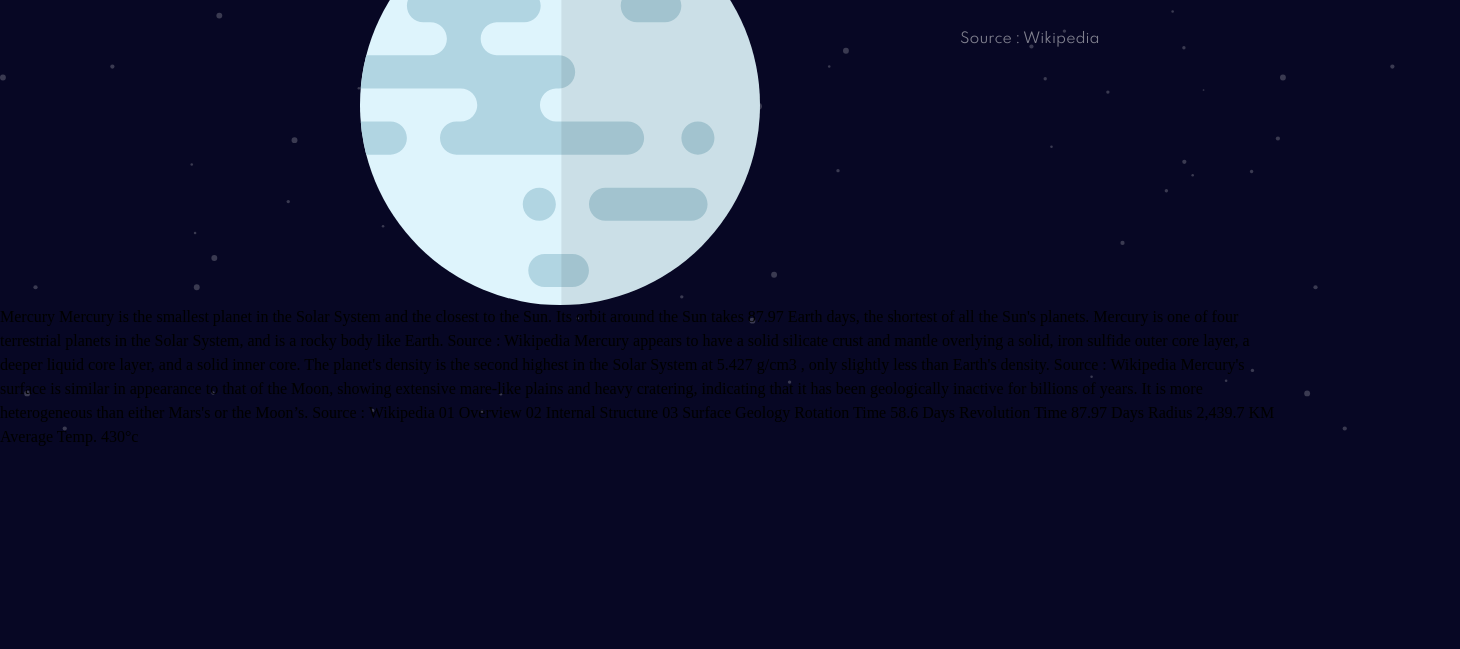
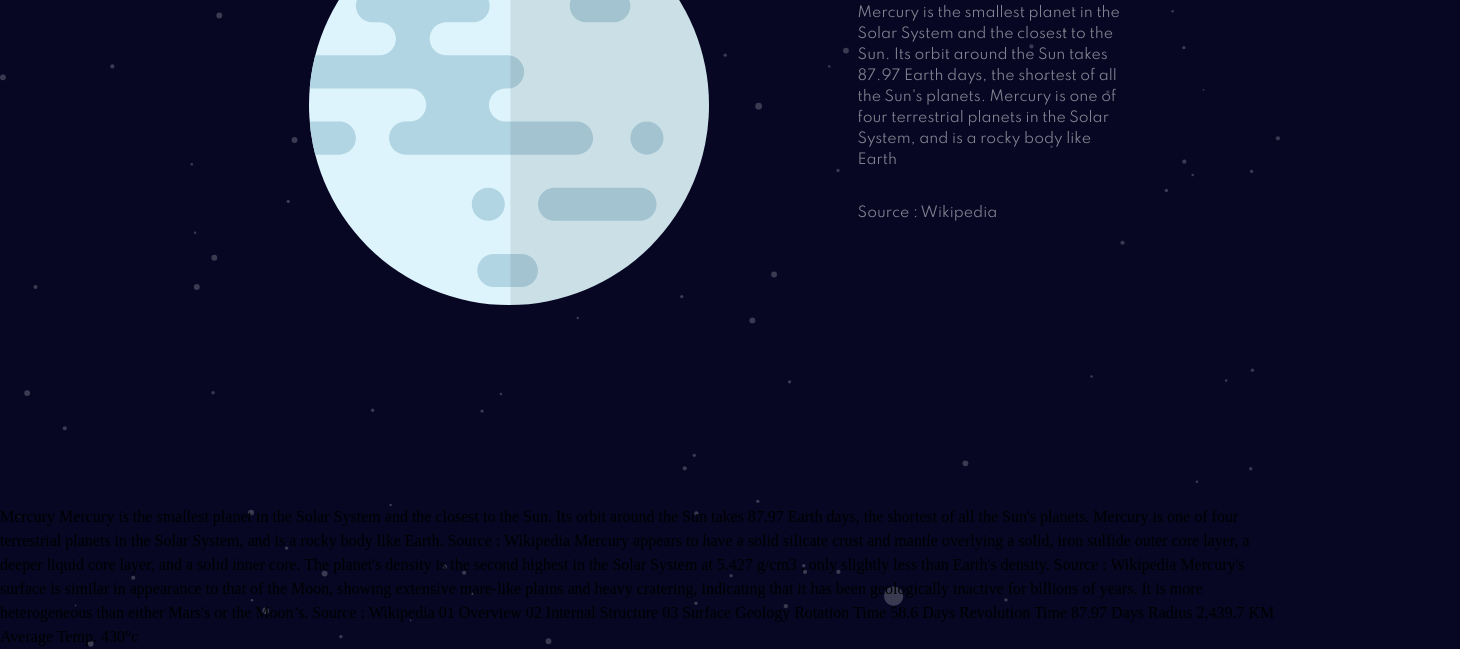
Before and after one commit to eraynai/planet-fact-site, a plain HTML site: page index.html in a window 1280 px wide. Shown: the part 391-1040 px from the top of the page, 1460 px wide, since content can reach past the window. Before the commit the page ends 840 px from the top, so only its background shows below. Drawn offline with Linux system fonts and the light colour scheme.

Commit message:
figured out layout of main content

```diff
--- a/style.css
+++ b/style.css
@@ -92,12 +92,13 @@ main {
 
 main {
  display:grid;
- grid-template-columns: 200px 400px 200px 500px;
- grid-template-rows: 1fr 1fr 1fr;
+ grid-template-columns: 1fr 400px 1fr 1fr;
+ grid-template-rows:200px 1fr 1fr 1fr;
  grid-template-areas:
- ". . . sub-header"
+ " . . . sub-header"
  ". image . sub-header"
- ". image . menu";
+ ". image . sub-header"
+ ". . . menu";
 }
 
 .planet-image {
@@ -118,6 +119,7 @@ main {
  display: flex;
  justify-content: center;
  flex-direction: column;
+ margin-top: 4rem;
 }
 .planet-title h2 {
 font-family: 'Antonio', sans-serif;
```
